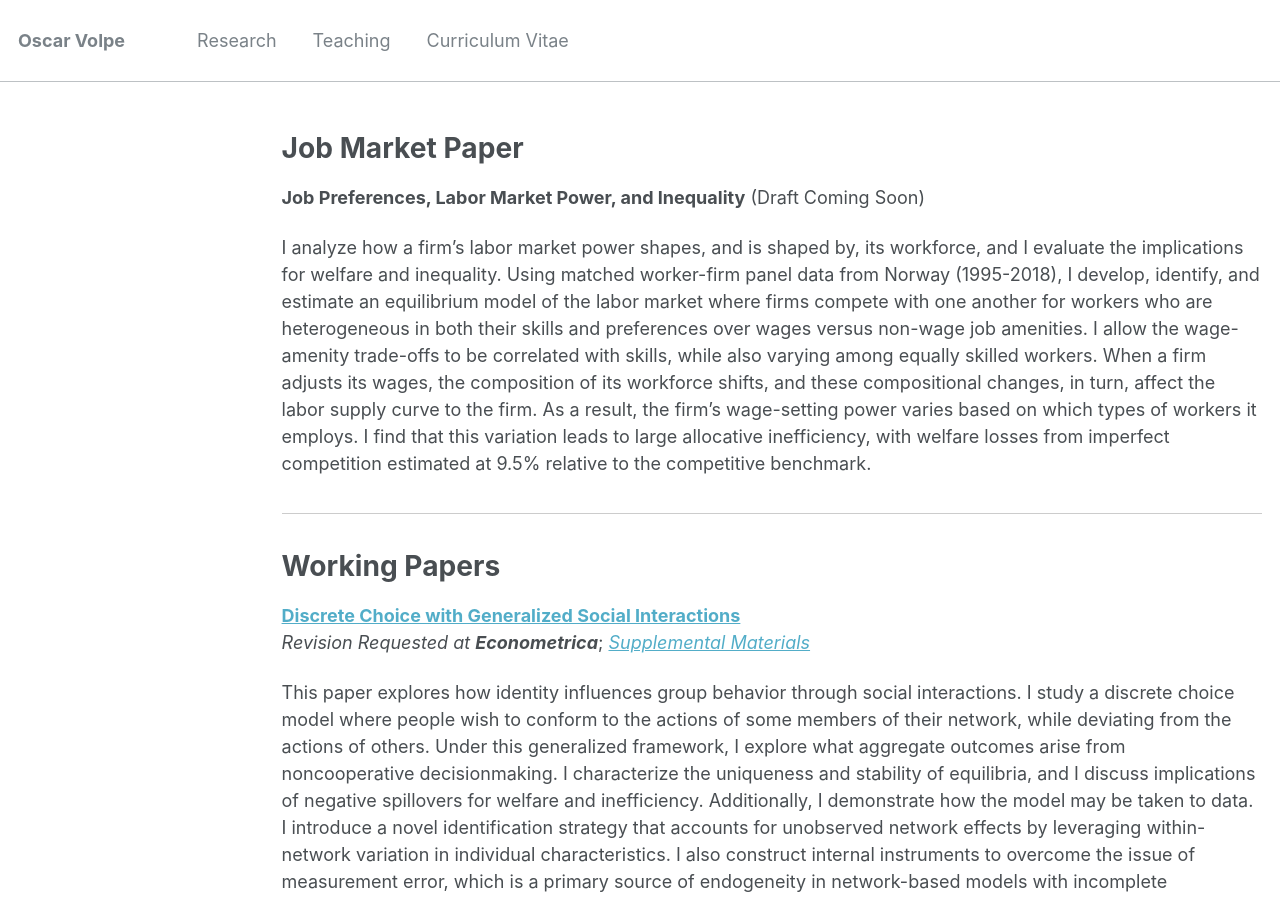
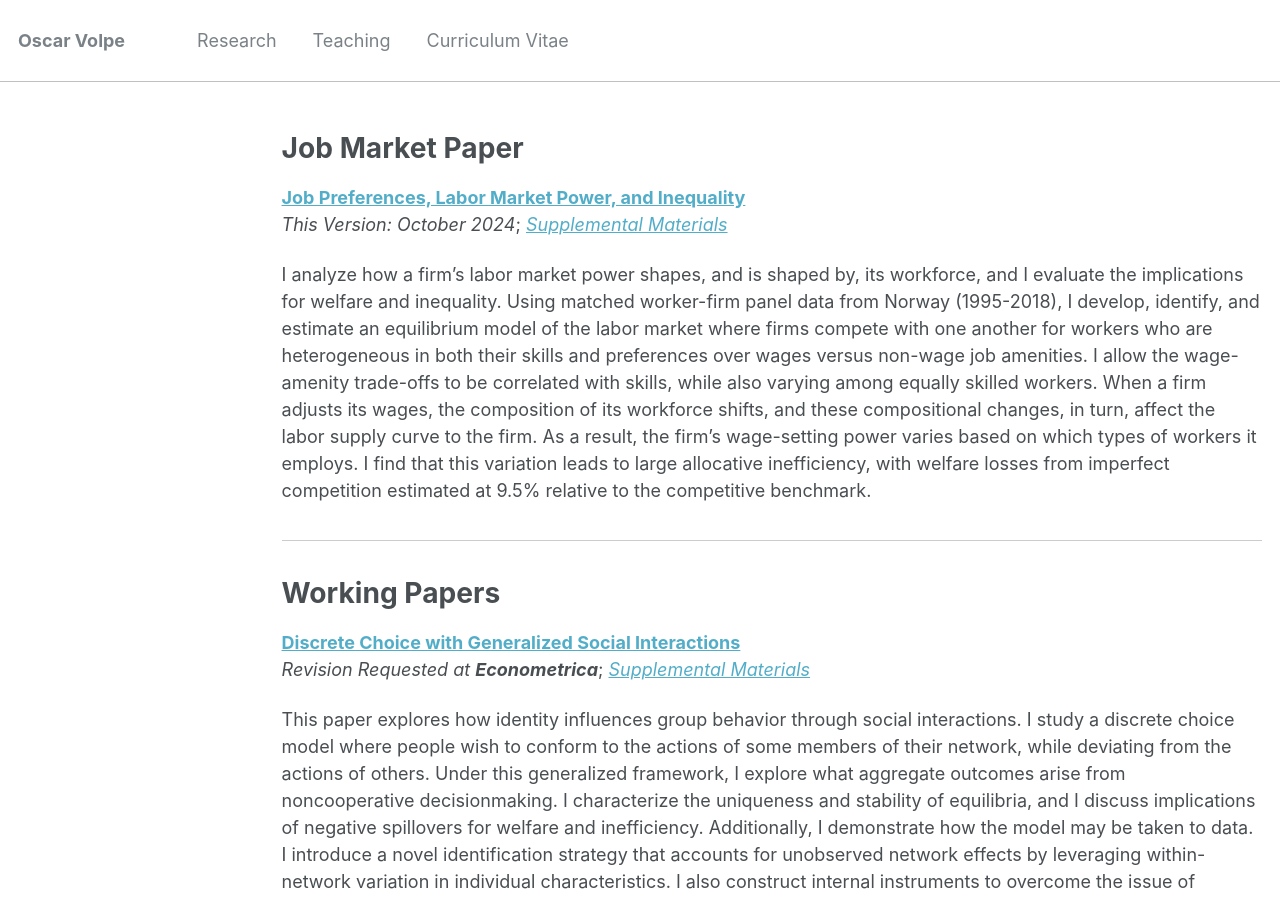
Before and after one commit to ovolpe/ovolpe.github.io, a Jekyll site: the page built from _pages/research.md, in a window 1280 px wide and 900 px high. Built offline with Jekyll 4.4.1, drawn with Linux system fonts in a browser that asks for light colours.

Commit message:
Update research.md

```diff
--- a/_pages/research.md
+++ b/_pages/research.md
@@ -8,7 +8,8 @@ author_profile: false
 
 # Job Market Paper
 
-**Job Preferences, Labor Market Power, and Inequality** (Draft Coming Soon) <br>
+[**Job Preferences, Labor Market Power, and Inequality**](/files/jmp.pdf) <br>
+_This Version: October 2024_; [*Supplemental Materials*](/files/jmp_supplement.pdf)<br>
 
 I analyze how a firm's labor market power shapes, and is shaped by, its workforce, and I evaluate the implications for welfare and inequality. Using matched worker-firm panel data from Norway (1995-2018), I develop, identify, and estimate an equilibrium model of the labor market where firms compete with one another for workers who are heterogeneous in both their skills and preferences over wages versus non-wage job amenities. I allow the wage-amenity trade-offs to be correlated with skills, while also varying among equally skilled workers. When a firm adjusts its wages, the composition of its workforce shifts, and these compositional changes, in turn, affect the labor supply curve to the firm. As a result, the firm's wage-setting power varies based on which types of workers it employs. I find that this variation leads to large allocative inefficiency, with welfare losses from imperfect competition estimated at 9.5% relative to the competitive benchmark.
 
```
